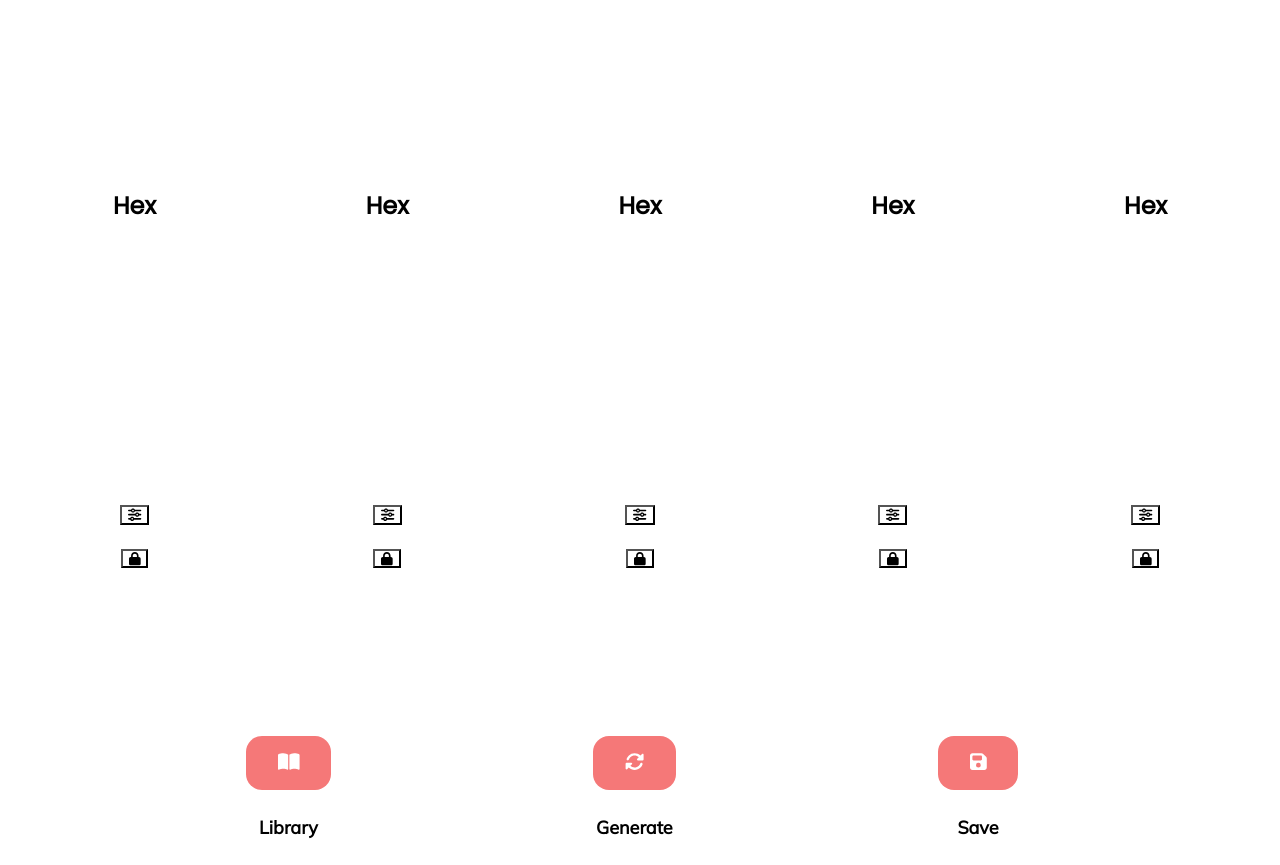
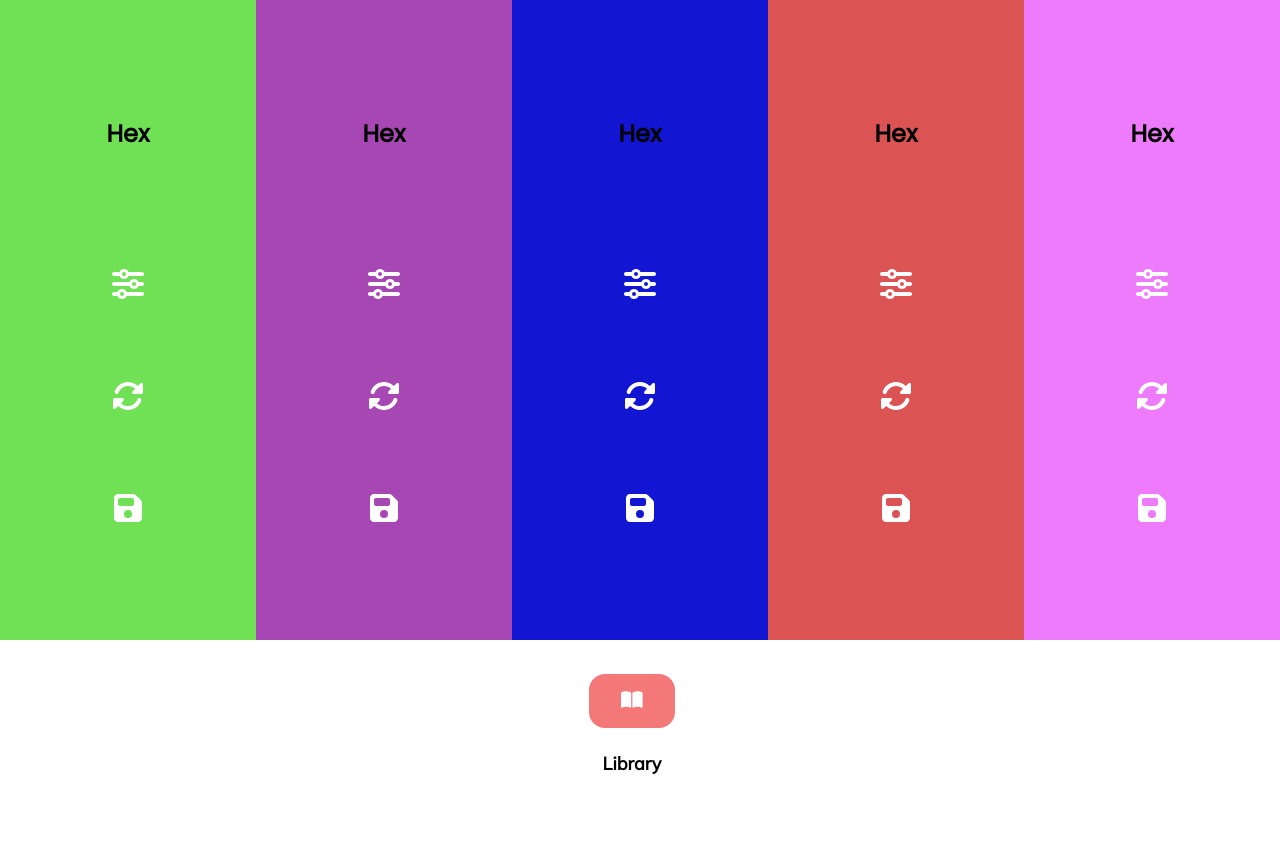
Before and after one commit to Leonte-Bogdan/colorful, a React (Create React App) app: page / in a window 1280 px wide. After the commit the page ends 800 px from the top, so only its background shows below. Built offline with nearby package versions, Linux system fonts and the light colour scheme.

Commit message:
redesigned entire app, moved the generate button and the save color button to the hexsections, removed the lock button, added the colors, will remake the library button

```diff
--- a/src/components/Colors.js
+++ b/src/components/Colors.js
@@ -1,20 +1,15 @@
 import React from "react";
+import { HexSection } from "./color-hex";
+import { ColorButtons } from "./color-buttons";
+import { css } from "@emotion/css";
 import "../fonts/Mulish-Regular.ttf";
-
-import { ColorButtons } from "./color-buttons";
-import { HexSection } from "./color-hex";
-import { css } from "@emotion/css";
 
 function Colors() {
   return (
     <>
       <div
         className={css`
-          min-height: 45rem;
           display: flex;
-          flex-direction: row;
-          align-items: center;
-          justify-content: center;
           font-family: "Poppins", sans-serif;
         `}
       >
@@ -28,7 +23,6 @@ function Colors() {
 
         <HexSection title="Hex 5" />
       </div>
-
       <ColorButtons />
     </>
   );
--- a/src/components/color-buttons.js
+++ b/src/components/color-buttons.js
@@ -1,38 +1,62 @@
 import React from "react";
 import { FontAwesomeIcon } from "@fortawesome/react-fontawesome";
-import { faLock, faSliders, faBookOpen, faRotate, faFloppyDisk } from "@fortawesome/free-solid-svg-icons";
+import { faSliders, faBookOpen, faRotate, faFloppyDisk } from "@fortawesome/free-solid-svg-icons";
 import { css } from "@emotion/css";
 
-function ColorControls({ sliderPopupVisible, openSliderPopup, closeSliderPopup }) {
+function ColorControls({ sliderPopupVisible, openSliderPopup, closeSliderPopup, changeColors, hexColor }) {
   return (
     <div
       className={css`
         display: flex;
         flex-direction: column;
         align-items: center;
-        gap: 1.5rem;
         justify-content: space-evenly;
         z-index: 1;
+        gap: 5rem;
+        border: none;
       `}
     >
       <button
         className={css`
           display: flex;
           flex-direction: column;
-          background: white;
+          background: none;
+          border: none;
+          color: white;
+          font-size: 2rem;
+          cursor: pointer;
         `}
         onClick={sliderPopupVisible ? closeSliderPopup : openSliderPopup}
       >
         <FontAwesomeIcon icon={faSliders} />
       </button>
       <button
+        onClick={changeColors}
         className={css`
           display: flex;
           flex-direction: column;
-          background: white;
+          background: none;
+          border: none;
+          color: white;
+          font-size: 2rem;
+          cursor: pointer;
         `}
       >
-        <FontAwesomeIcon icon={faLock} />
+        <FontAwesomeIcon icon={faRotate} />
+      </button>
+
+      <button
+        className={css`
+          display: flex;
+          flex-direction: column;
+          background: none;
+          border: none;
+          color: white;
+          font-size: 2rem;
+          cursor: pointer;
+        `}
+      >
+        <FontAwesomeIcon icon={faFloppyDisk} />
       </button>
     </div>
   );
@@ -47,6 +71,7 @@ function ColorButtons() {
           display: flex;
           align-items: center;
           justify-content: space-evenly;
+          height: 20vh;
         `}
       >
         <div
@@ -55,6 +80,7 @@ function ColorButtons() {
             flex-direction: column;
             align-items: center;
             margin-right: 1rem;
+            gap: 1rem;
           `}
         >
           <button
@@ -81,72 +107,6 @@ function ColorButtons() {
             Library
           </p>
         </div>
-
-        <div
-          className={css`
-            display: flex;
-            align-items: center;
-            flex-direction: column;
-            margin-right: 1rem;
-          `}
-        >
-          <button
-            className={css`
-              font-size: 1.2rem;
-              color: white;
-              cursor: pointer;
-              margin: 0.5rem;
-              padding: 1rem 2rem;
-              background: rgb(245, 120, 120);
-              border-style: none;
-              border-radius: 1rem;
-            `}
-          >
-            <FontAwesomeIcon icon={faRotate} />
-          </button>
-          <p
-            className={css`
-              font-family: "Mulish", sans-serif;
-              font-size: 18px;
-              font-weight: 600;
-            `}
-          >
-            Generate
-          </p>
-        </div>
-
-        <div
-          className={css`
-            display: flex;
-            align-items: center;
-            flex-direction: column;
-            margin-right: 1rem;
-          `}
-        >
-          <button
-            className={css`
-              font-size: 1.2rem;
-              color: white;
-              cursor: pointer;
-              margin: 0.5rem;
-              padding: 1rem 2rem;
-              background: rgb(245, 120, 120);
-              border-style: none;
-              border-radius: 1rem;
-            `}
-          >
-            <FontAwesomeIcon icon={faFloppyDisk} />
-          </button>
-          <p
-            className={css`
-              font-family: "Mulish", sans-serif;
-              font-size: 18px;
-              font-weight: 600;
-            `}
-          >
-            Save
-          </p>
-        </div>
       </div>
     </div>
   );
--- a/src/components/color-hex.js
+++ b/src/components/color-hex.js
@@ -2,8 +2,15 @@ import React from "react";
 import { css } from "@emotion/css";
 import { CopyPopup, SliderPopup } from "./color-popups";
 import { ColorControls } from "./color-buttons";
+import chroma from "chroma-js";
+
+const generateHexColor = () => chroma.random().hex();
 
 function HexSection({ title }) {
+  const [hexColor, setHexColor] = React.useState(generateHexColor());
+  const changeColors = () => {
+    setHexColor(generateHexColor());
+  };
   const [popupVisible, setPopupVisible] = React.useState(false);
   const [sliderPopupVisible, setSliderPopupVisible] = React.useState(false);
 
@@ -26,18 +33,34 @@ function HexSection({ title }) {
   return (
     <div
       className={css`
-        height: 25rem;
+        min-height: 80vh;
         display: flex;
+        flex: 1;
         flex-direction: column;
         align-items: center;
-        justify-content: space-between;
+        justify-content: space-evenly;
         position: relative;
-        flex: 1 1 0%;
         overflow: hidden;
+        background: ${hexColor};
+        margin: 0;
       `}
     >
-      <h2 onClick={openPopup}>Hex</h2>
-      <ColorControls sliderPopupVisible={sliderPopupVisible} openSliderPopup={openSliderPopup} closeSliderPopup={closeSliderPopup} />
+      <h2
+        onClick={openPopup}
+        className={css`
+          cursor: pointer;
+        `}
+      >
+        Hex
+      </h2>
+
+      <ColorControls
+        hexColor={hexColor}
+        changeColors={changeColors}
+        sliderPopupVisible={sliderPopupVisible}
+        openSliderPopup={openSliderPopup}
+        closeSliderPopup={closeSliderPopup}
+      />
       {sliderPopupVisible && <SliderPopup onClose={closeSliderPopup} sliderPopupVisible={sliderPopupVisible} />}
       {popupVisible && <CopyPopup onClose={closePopup} />}
     </div>
--- a/src/components/color-popups.js
+++ b/src/components/color-popups.js
@@ -19,6 +19,7 @@ const SliderPopup = ({ onClose, sliderPopupVisible }) => {
         border-bottom-right-radius: 1rem;
         animation: ${slideInAnimation} 1s ease-in;
         z-index: 1;
+        color: rgb(73, 73, 73);
       `}
     >
       <span
@@ -105,10 +106,13 @@ const SliderPopup = ({ onClose, sliderPopupVisible }) => {
         onClick={onClose}
         className={css`
           position: absolute;
-          top: 5px;
-          right: 5px;
+          top: 0px;
+          right: 0px;
+          padding: 0.5rem;
+          border-bottom-left-radius: 1rem;
           cursor: pointer;
-          background: transparent;
+          background: rgb(73, 73, 73)
+          font-weight: bold;
           border: none;
           font-family: "Poppins", sans-serif;
         `}
--- a/src/index.css
+++ b/src/index.css
@@ -6,3 +6,8 @@
   font-family: "Poppins";
   src: url("./fonts/Poppins-Regular.ttf") format("truetype");
 }
+* {
+  margin: 0;
+  padding: 0;
+  box-sizing: border-box;
+}
```
